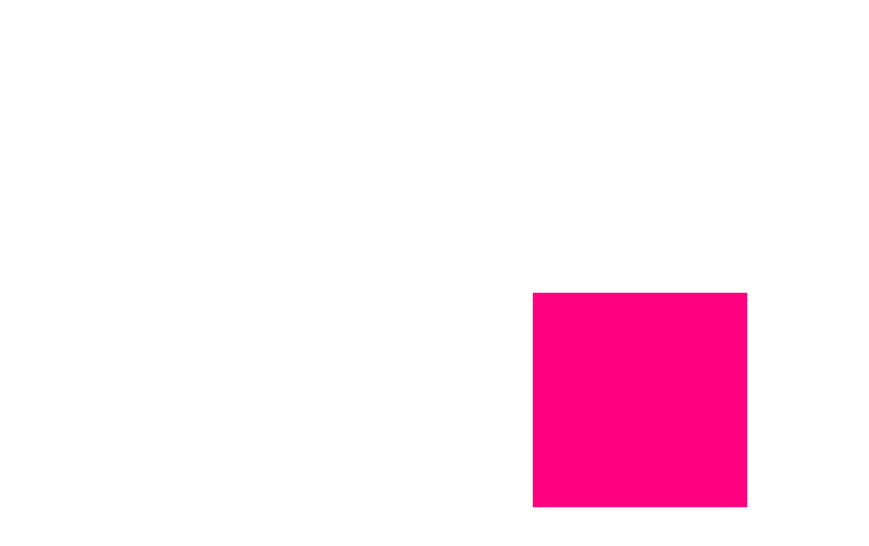
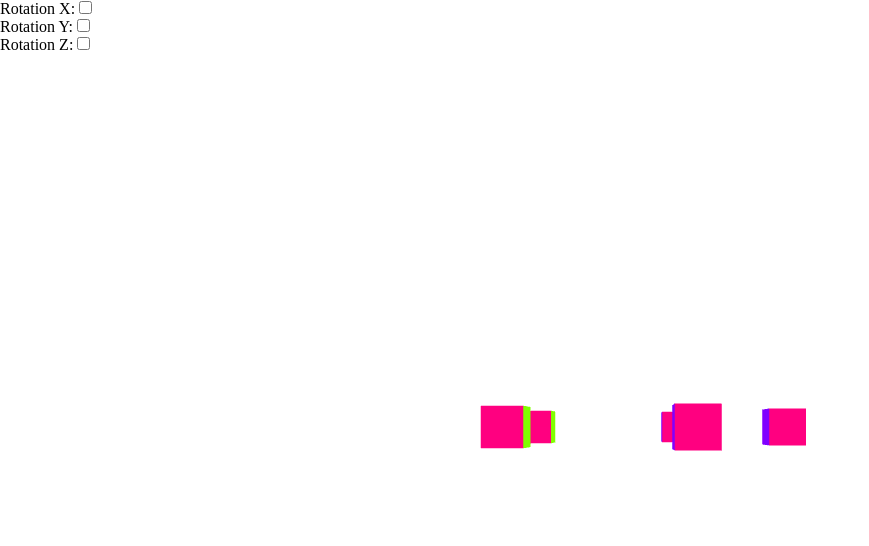
Before and after one commit to vladislavkovaliov/webgl-sandbox, a website built with webpack: page index.html in a window 1280 px wide. Shown: the whole page, without its empty margins (0-869 px from the left). Built offline with nearby package versions, Linux system fonts and the light colour scheme.

Commit message:
attach camera move instead of objects

```diff
--- a/index.html
+++ b/index.html
@@ -24,6 +24,20 @@
     }
 </style>
 <body>
+    <div class="controls">
+        <div>
+            Rotation X:
+            <input type="checkbox" name="rotationX" />
+        </div>
+        <div>
+            Rotation Y:
+            <input type="checkbox" name="rotationY" />
+        </div>
+        <div>
+            Rotation Z:
+            <input type="checkbox" name="rotationZ" />
+        </div>
+    </div>
     <canvas id="canvas"></canvas>
 </body>
 <script id="vertex-shader-2d" type="notjs">
--- a/src/Render.ts
+++ b/src/Render.ts
@@ -27,6 +27,7 @@ class Render extends Base {
      * count - points count
      */
     public render(buffer: number[], faces: number[], count: number) {
+        console.log(this.moveCube)
         super._render();
 
         this.gl.enableVertexAttribArray(this.a_position);
@@ -50,25 +51,33 @@ class Render extends Base {
         this.gl.vertexAttribPointer(this.a_color, 3, this.gl.FLOAT, false, 4 * (3 + 3), 3 * 4);
 
         // let matrix = this.projection(this.gl.canvas.clientWidth, this.gl.canvas.clientHeight, 400);
-        // let matrix = this.ortho(-1, 1, -1, 1, -1, 1);
+        // let matrix = this.ortho(-2, 2, -1, 1, -2, 2);
         const aspect = this.gl.canvas.clientWidth / this.gl.canvas.clientHeight;
-        let matrix = this.perspective(45, aspect, 2, 6);
-
-        // matrix = this.multiply(matrix, this.translation(1, 1, 0));
+        let matrix = this.perspective(60, aspect, 1, 200);
 
 
-        for (let i = 1; i <= 1; i++) {
+        let camera = this.identity();
+
+        camera = this.multiply(camera, this.yRotation(this.yDegrees));
+        camera = this.multiply(camera, this.xRotation(this.xDegrees));
+        camera = this.multiply(camera, this.zRotation(this.zDegrees));
+        camera = this.multiply(camera, this.translationMatrix);
+        matrix = this.multiply(matrix, this.inverse(camera));
+
+
+        for (let i = 0; i < 5; ++i) {
+            const angel = 2 * i * Math.PI / 5 ;
+            const x = Math.cos(angel) * 2;
+            const z = Math.sin(angel) * 2;
+
+            const translateMatrix = this.multiply(this.identity(), this.translation(x, 0, z));
+
             let model = this.identity();
-            const angel = Math.PI / i;
-            const x = Math.cos(angel);
-
-            const temp = this.multiply(this.identity(), this.translation(x, 0, 0));
-            model = this.multiply(model, temp);
-
-            model = this.multiply(model, this.translationMatrix);
-            model = this.multiply(model, this.xRotation(this.xDegrees));
-            model = this.multiply(model, this.yRotation(this.yDegrees));
-            model = this.multiply(model, this.zRotation(this.zDegrees));
+            model = this.multiply(model, translateMatrix);
+            // model = this.multiply(model, this.translationMatrix);
+            // model = this.multiply(model, this.xRotation(this.xDegrees));
+            // model = this.multiply(model, this.yRotation(this.yDegrees));
+            // model = this.multiply(model, this.zRotation(this.zDegrees));
             model = this.multiply(model, this.scalingMatrix);
 
             this.gl.uniformMatrix4fv(this.u_matrix, false, matrix);
@@ -76,7 +85,6 @@ class Render extends Base {
 
             this.gl.drawElements(this.gl.TRIANGLES, count, this.gl.UNSIGNED_SHORT, 0);
         }
-
     }
 }
 
--- a/src/index.ts
+++ b/src/index.ts
@@ -8,7 +8,7 @@ function main(): void {
 
     cube.init();
     cube.setScaling(0.5);
-    cube.setTransition(0, 0, -2.5);
+    cube.setTransition(0, 0, 9);
     // cube2.render([
     //     -0.5, -0.5, 0,    1, 0, 0.5,
     //     -0.5,  0.5, 0,    0.1, 0.5, 0.5,
@@ -23,11 +23,11 @@ function main(): void {
         cube.setYDegrees(0.09 * time);
         cube.setZDegrees(0.08 * time);
 
-        cube.setTransition(
-            Math.cos(Math.PI * time * 0.0002),
-            Math.sin(Math.PI * time * 0.0002),
-            -2.5,
-        );
+        // cube.setTransition(
+            // Math.cos(Math.PI * time * 0.0002),
+            // Math.sin(Math.PI * time * 0.0002),
+            // -2.5,
+        // );
 
         cube.render(object.cube.buffer, object.cube.faces, object.cube.faces.length);
 
```
Also changed, not shown: src/utils.ts (line endings or trailing spaces).
